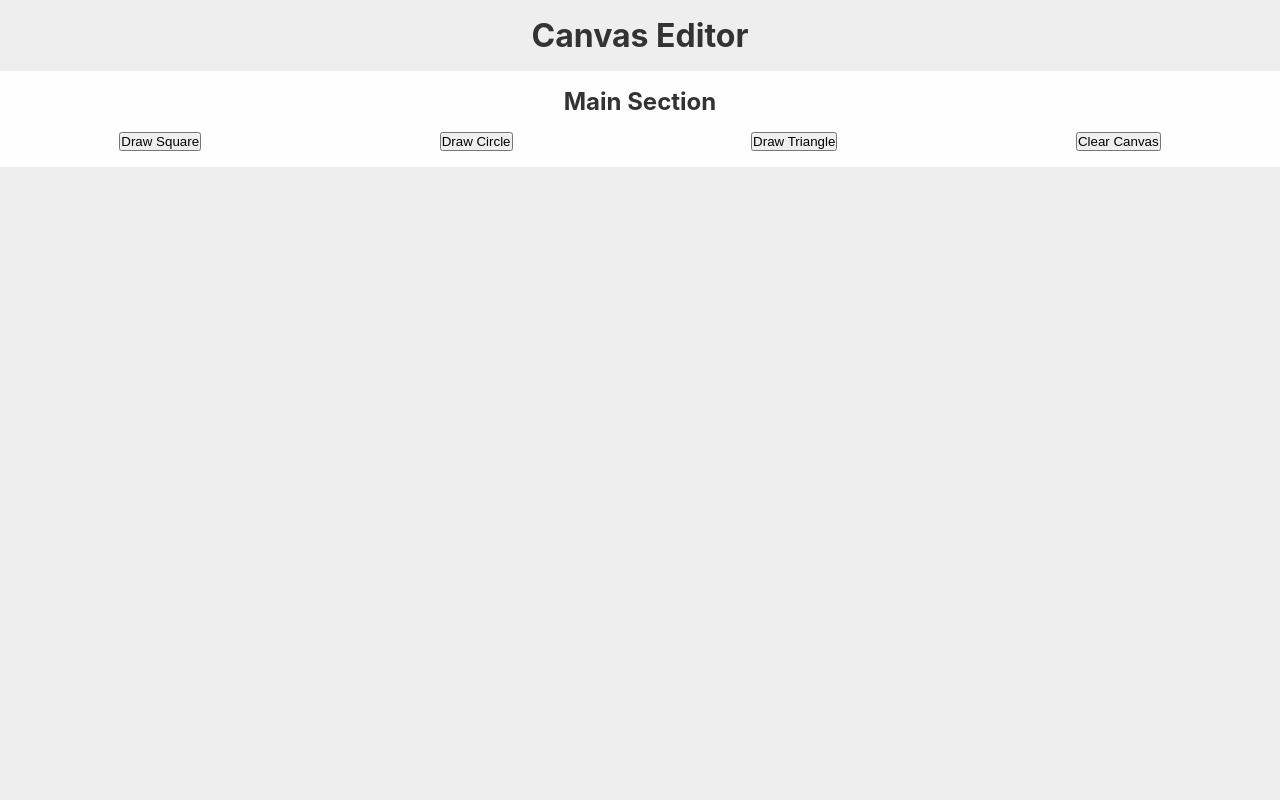
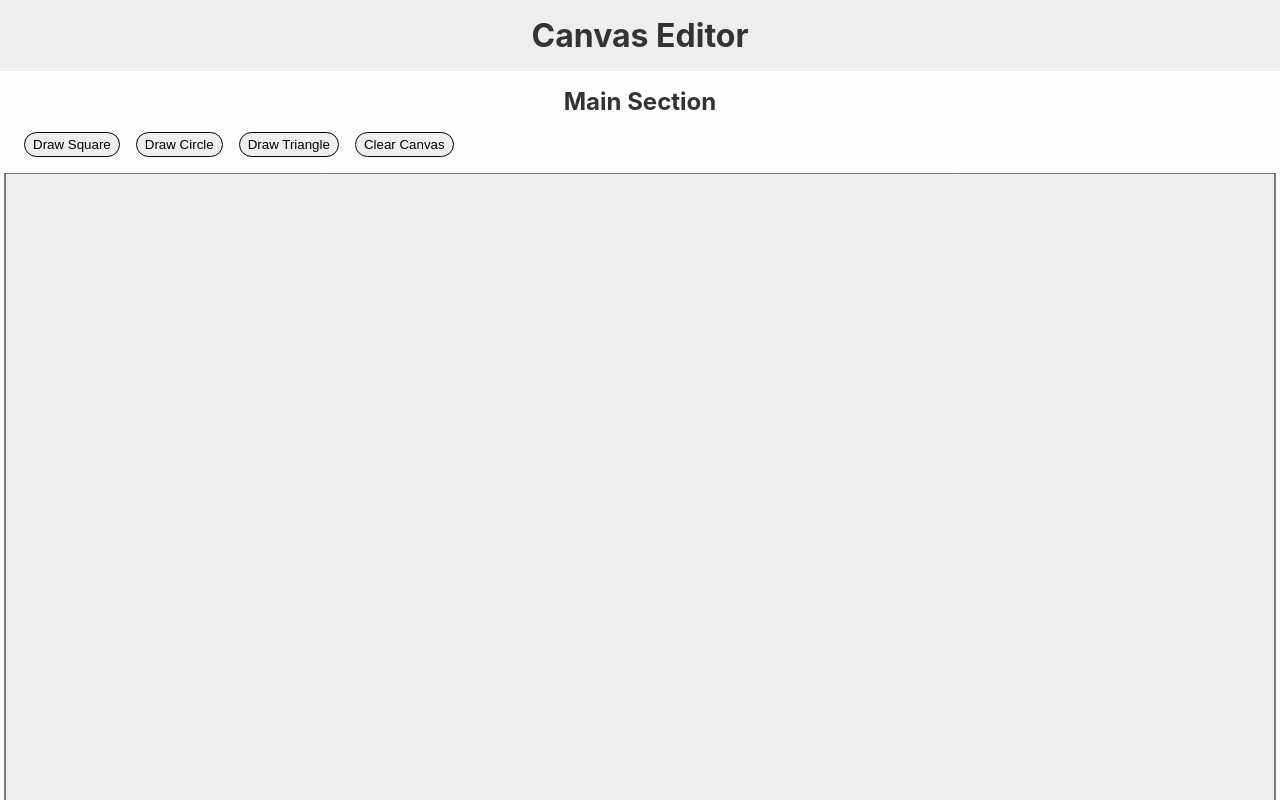
Before and after one commit to jbratcher/canvas_editor, a React (Create React App) app: page / in a window 1280 px wide. Shown: the top 800 px of the page. Built offline with nearby package versions, Linux system fonts and the light colour scheme.

Commit message:
feat: added border and adjusted dynamic width of canvas element, refactor: removed unneeded save and restore methods from draw functions

```diff
--- a/src/App.scss
+++ b/src/App.scss
@@ -12,6 +12,12 @@ html, body {
 body {
   background: #fefefe;
   color: #333;
+}
+
+button {
+  border: 1px solid #000;
+  border-radius: 1rem;
+  padding: 0.25rem 0.5rem;
 }
 
 .App {
@@ -36,8 +42,12 @@ main {
 
 .buttonContainer {
   display: flex;
-  justify-content: space-around;
-  padding: 1rem 0;
+  padding: 1rem;
+
+  button {
+    margin: 0 0.5rem;
+  }
+
 }
 
 .canvasContainer {
@@ -47,10 +57,6 @@ main {
   min-height: 60vh;
   width: 100%;
 
-    .drawSquare {
-      margin: 1rem 0;
-      width: 25%;
-      align-self: center;
-    }
+
 
 }
--- a/src/canvas/index.js
+++ b/src/canvas/index.js
@@ -16,41 +16,31 @@ class Canvas extends Component {
 
     clearCanvas = () => {
       const {ctx, width, height} = this.state;
-      ctx.save();
       ctx.clearRect(0, 0, width, height);
       this.updateCanvas();
-      ctx.restore();
     }
 
     drawSquare = () => {
       const {ctx, height, width} = this.state;
-      ctx.restore();
-      ctx.save();
       ctx.fillStyle = "blue";
       ctx.fillRect(width*0.125, height*0.125, width*0.25, height*0.25);
       ctx.stroke();
-      ctx.restore();
       console.log("Square drawn at:", "\nx1: ", width*0.125, "\ny1: ", height*0.125, "\nx2: ", width*0.25, "\ny2: ", height*0.25);
       console.log(this.state);
     }
 
     drawCircle = () => {
       const {ctx} = this.state;
-      ctx.restore();
-      ctx.save();
       ctx.beginPath();
       ctx.arc(100, 75, 50, 0, 2 * Math.PI);
       ctx.fillStyle = "green";
       ctx.fill();
       ctx.stroke();
-      ctx.restore();
       console.log(this.state);
     }
 
     drawTriangle = () => {
       const {ctx} = this.state;
-      ctx.restore();
-      ctx.save();
       ctx.beginPath();
       ctx.moveTo(75, 50);
       ctx.lineTo(100, 75);
@@ -58,7 +48,6 @@ class Canvas extends Component {
       ctx.fillStyle="red";
       ctx.fill();
       ctx.stroke();
-      ctx.restore();
       console.log(this.state);
     }
 
@@ -66,11 +55,13 @@ class Canvas extends Component {
       const height = this.refs.canvasContainer.offsetHeight;
       const width = this.refs.canvasContainer.offsetWidth;
       const ctx = this.refs.canvas.getContext('2d');
-      ctx.save();
       ctx.canvas.width  = width;
       ctx.canvas.height = height;
+      ctx.beginPath();
       ctx.fillStyle = "#eee";
-      ctx.fillRect(0,0, width, height);
+      ctx.rect(5,0, ctx.canvas.width-10, ctx.canvas.height);
+      ctx.fill();
+      ctx.stroke();
       console.log("Browser size: \n", "Width:", width, "Height", height);
     }
 
```
